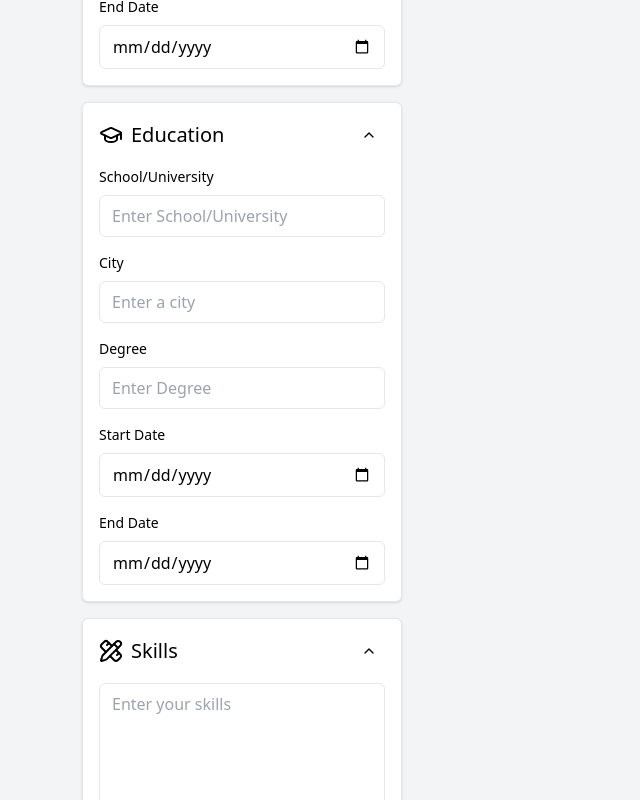
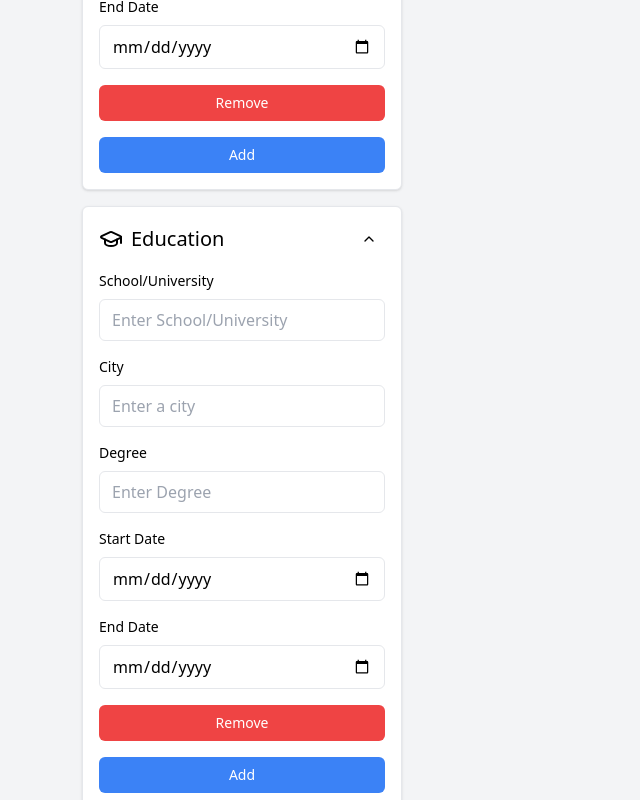
Before and after one commit to mariuszciaston/CV-Generator, a React (Vite) app: page / in a window 1280 px wide. Shown: the part 1480-2280 px from the top of the page, without its empty margins (0-640 px from the left). Built offline with nearby package versions, Linux system fonts and the light colour scheme.

Commit message:
add 'remove' and 'add' buttons

```diff
--- a/src/components/InputFields.tsx
+++ b/src/components/InputFields.tsx
@@ -1,3 +1,4 @@
+import Button from "./Button";
 import InputField from "./InputField";
 import Textarea from "./Textarea";
 import { CardTypes } from "./types";
@@ -95,6 +96,9 @@ const InputFields: React.FC<Pick<CardTypes, "isOpen" | "title">> = ({
             id="endDate"
             placeholder="Enter end date"
           />
+
+          <Button text="Remove" className="bg-red-500" />
+          <Button text="Add" className="bg-blue-500" />
         </>
       )}
       {title === "Education" && (
@@ -130,6 +134,9 @@ const InputFields: React.FC<Pick<CardTypes, "isOpen" | "title">> = ({
             id="endDate"
             placeholder="Enter end date"
           />
+
+          <Button text="Remove" className="bg-red-500" />
+          <Button text="Add" className="bg-blue-500" />
         </>
       )}
       {title === "Skills" && (
```
